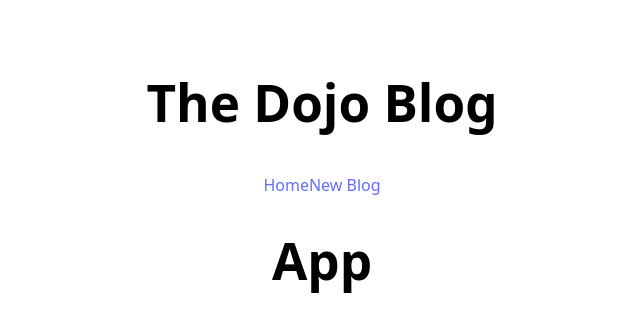
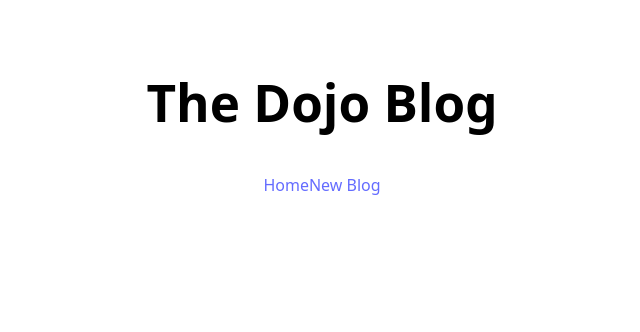
Before and after one commit to Popeaura/dojo-tutee, a React (Vite) app: page / in a window 1280 px wide. Shown: the top 332 px of the page, without its empty margins (318-958 px from the left). Built offline with nearby package versions, Linux system fonts and the light colour scheme.

Commit message:
My modified projects folder

```diff
--- a/src/App.jsx
+++ b/src/App.jsx
@@ -1,5 +1,7 @@
 import './App.css'
 import Navbar from './Navbar';
+import Home from './home.jsx'
+
 
 function App() {
   const title = 'Welcome to the new Blog';
@@ -10,7 +12,6 @@ function App() {
 <div className="App">
   <Navbar/>
   <div className="content">
-    <h1>App </h1>
   </div>
 </div>
   );
```
